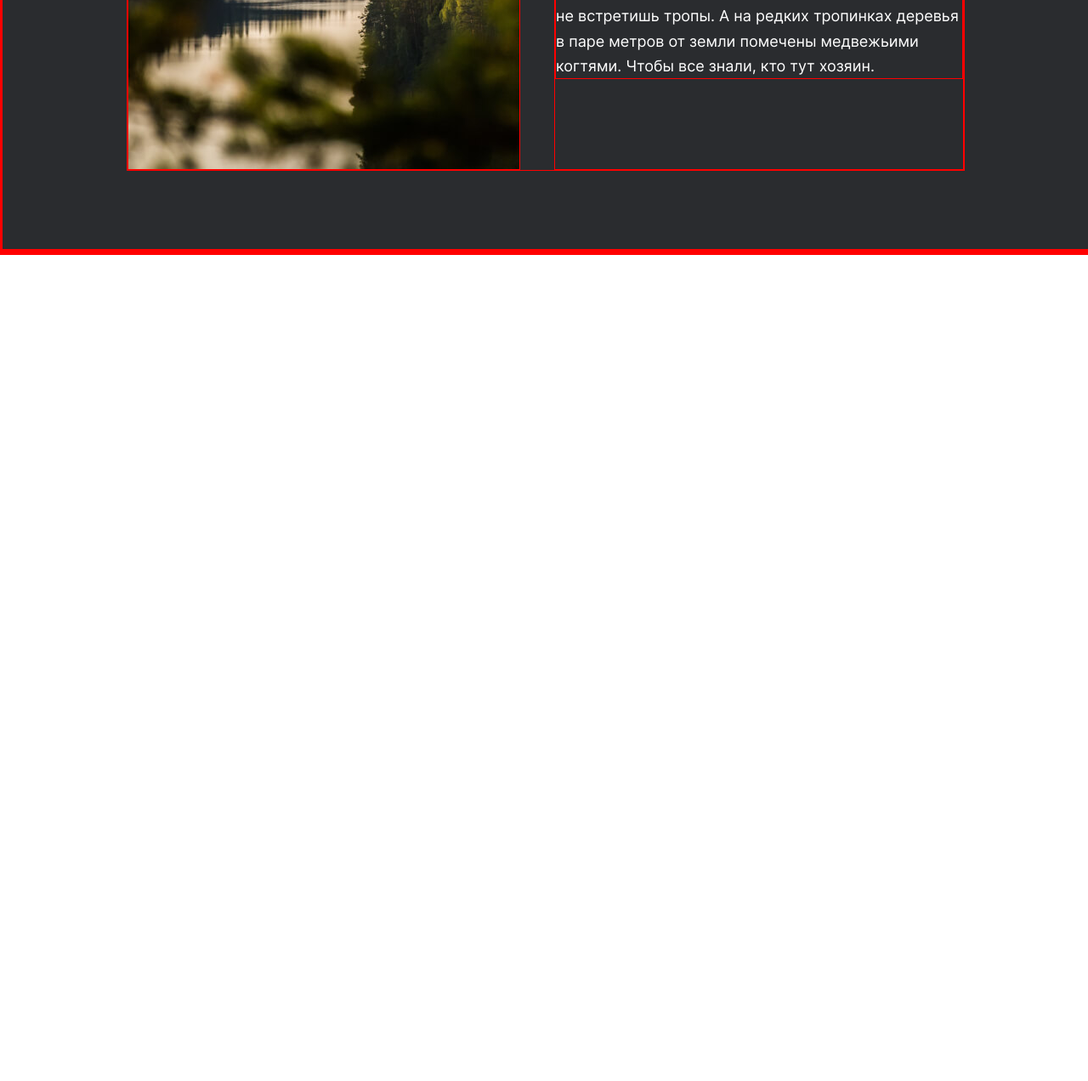
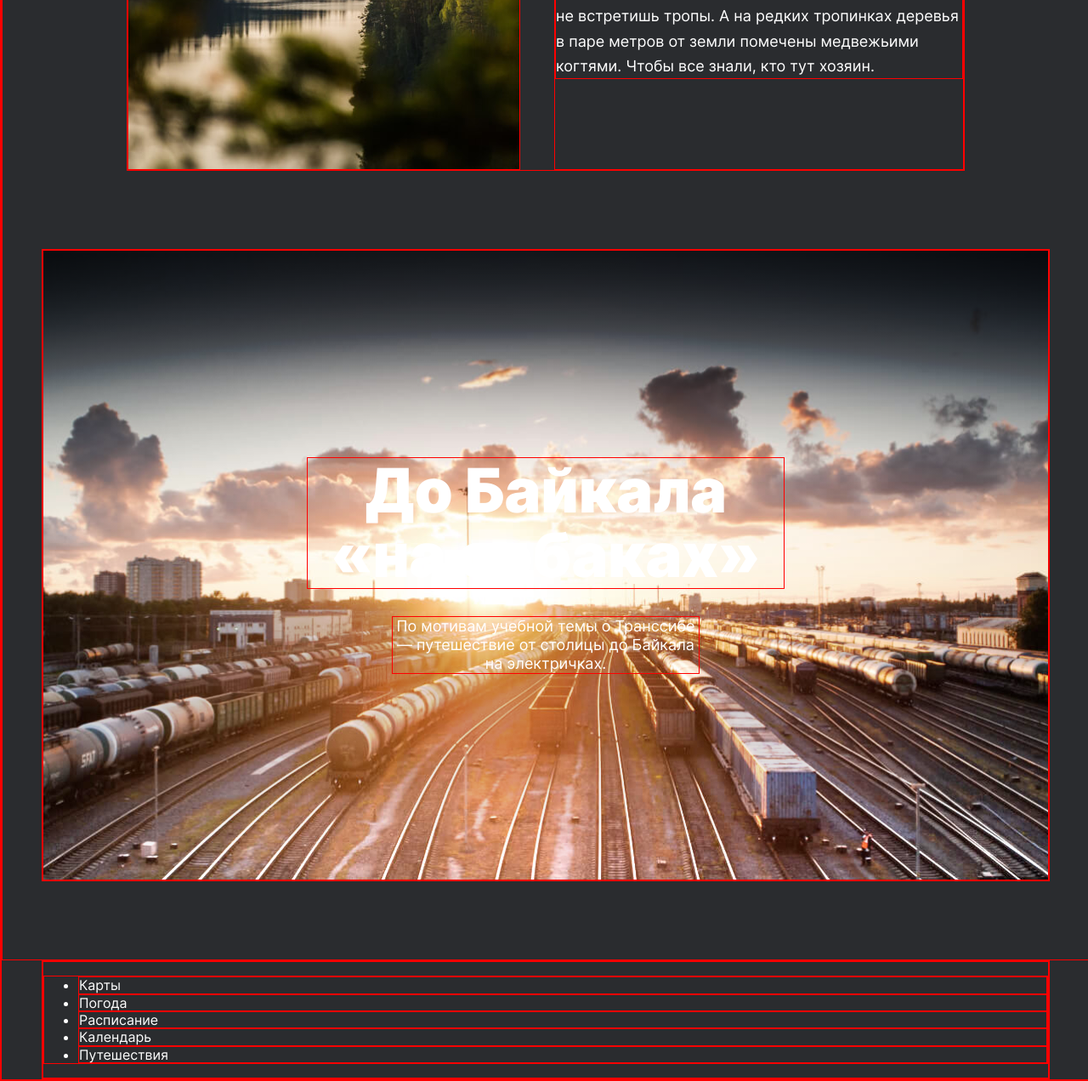
Before and after one commit to proehavshiy/russian-travel, a plain HTML site: page index.html in a window 1280 px wide. Shown: the part 5777-7049 px from the top of the page at 85% size. Before the commit the page ends 6077 px from the top, so only its background shows below. Drawn offline with Linux system fonts and the light colour scheme; files whose address does not match are found by name.

Commit message:
section places завершена (без затемнения)

```diff
--- /dev/null
+++ b/blocks/cover/__link/cover__link.css
@@ -0,0 +1,9 @@
+.cover__link {
+  color: #FFFFFF;
+  text-decoration-line: none;
+  min-height: inherit;
+  display: flex;
+  flex-direction: column;
+  justify-content: center;
+  align-items: center;
+}
--- /dev/null
+++ b/blocks/cover/__overlay/cover__overlay.css
@@ -0,0 +1,6 @@
+.cover__overlay {
+  background-color: #2A2C2F;
+  opacity: 0.3;
+  min-width: 1184px;
+  min-height: 740px;
+}
--- /dev/null
+++ b/blocks/cover/__subtitle/cover__subtitle.css
@@ -0,0 +1,10 @@
+.cover__subtitle {
+  margin: 0;
+  max-width: 360px;
+  font-style: normal;
+  font-weight: normal;
+  font-size: 18px;
+  line-height: 22px;
+  text-align: center;
+
+}
--- /dev/null
+++ b/blocks/cover/__title/cover__title.css
@@ -0,0 +1,11 @@
+.cover__title {
+  margin: 0;
+  margin-bottom: 32px;
+  max-width: 560px;
+  font-style: normal;
+  font-weight: 900;
+  font-size: 72px;
+  line-height: 1.06;
+  text-align: center;
+
+}
--- /dev/null
+++ b/blocks/cover/_background/cover_background.css
@@ -0,0 +1,28 @@
+.cover_background {
+  background-image: linear-gradient( #2A2C2F, white), url(../../../images/cover-background.jpg);
+  background-repeat: no-repeat;
+  background-size: cover;
+  background-blend-mode: overlay;
+}
+
+
+
+/*
+.cover::after {
+  content: "";
+  max-width: 1184px;
+  min-height: 740px;
+  position: absolute;
+  top: 0;
+  right: 0;
+  background: #2A2C2F;
+  opacity: 0.3;
+  box-shadow: inset 0 0 0 rgba(0,0,0,0.5);
+   background-blend-mode: overlay;
+   linear-gradient(rgba(42, 44, 47, 0.3)rgba(42, 44, 47, 0.3))
+
+     background-image: url(../../../images/cover-background.jpg);
+  background-repeat: no-repeat;
+  background-size: cover;
+}
+*/
--- /dev/null
+++ b/blocks/cover/cover.css
@@ -0,0 +1,5 @@
+.cover {
+  margin-bottom: 92px;
+  max-width: 1184px;
+  min-height: 740px;
+}
--- /dev/null
+++ b/blocks/footer/footer.css
@@ -0,0 +1,3 @@
+.footer {
+  max-width: 1184px;
+}
--- /dev/null
+++ b/blocks/page/__links/page__links.css
@@ -0,0 +1,4 @@
+.page__links:hover {
+  opacity: 0.8;
+  transition: opacity 0.5s;
+}
--- a/index.html
+++ b/index.html
@@ -11,8 +11,8 @@
         <header class="header page__wrap">
           <img class="header__logo" src="./images/header-logo.svg" alt="логотип Россия">
             <div class="header__lang-links">
-              <a class="header__lang-link" target="_blank" href="#">Ru</a>
-              <a class="header__lang-link" target="_blank" href="#">En</a>
+              <a class="header__lang-link page__links" target="_blank" href="#">Ru</a>
+              <a class="header__lang-link page__links" target="_blank" href="#">En</a>
             </div>
         </header>
         <main class="content">
@@ -85,7 +85,7 @@
                 <p class="places__url-heading">
                   URL
                 </p>
-                <a class="places__link" target="_blank" href="http://park-kosa.ru">park-kosa.ru</a>
+                <a class="places__link page__links" target="_blank" href="http://park-kosa.ru">park-kosa.ru</a>
               </nav>
               <img class="places__image" src="./images/places-kurshskaya-kosa.jpg" alt="Куршская коса">
               <div>
@@ -135,7 +135,7 @@
                 <p class="places__url-heading">
                   URL
                 </p>
-                <a class="places__link" target="_blank" href="https://www.facebook.com/vera.bashmakova/posts/10156011613718822">Facebook</a>
+                <a class="places__link page__links" target="_blank" href="https://www.facebook.com/vera.bashmakova/posts/10156011613718822">Facebook</a>
               </nav>
               <img class="places__image" src="./images/places-altay.jpg" alt="Алтай">
               <div>
@@ -160,7 +160,7 @@
                 <p class="places__url-heading">
                   URL
                 </p>
-                <a class="places__link" target="_blank" href="https://vk.com/baikalmile">https://vk.com/baikalmile</a>
+                <a class="places__link page__links" target="_blank" href="https://vk.com/baikalmile">https://vk.com/baikalmile</a>
               </nav>
               <img class="places__image" src="./images/places-winter-baikal.jpg" alt="Зимний Байкал">
               <div>
@@ -184,7 +184,7 @@
                 <p class="places__url-heading">
                   URL
                 </p>
-                <a class="places__link" target="_blank" href="http://vodlozero.ru">http://vodlozero.ru/</a>
+                <a class="places__link page__links" target="_blank" href="http://vodlozero.ru">http://vodlozero.ru/</a>
               </nav>
               <img class="places__image" src="./images/places-karelia.jpg" alt="Карелия">
               <div>
@@ -199,9 +199,28 @@
               </div>
             </article>
           </section>
-          <section class="cover"></section>
+          <section class="cover page__wrap cover_background page__links">
+            <a class="cover__link page__links" target="_blank" href="https://stampsy.com/na-elektrichkakh-do-baikala">
+                <h2 class="cover__title">
+                  До Байкала «на собаках»
+                </h2>
+                <p class="cover__subtitle">
+                  По мотивам учебной темы о Транссибе — путешествие от столицы до Байкала на электричках.
+                </p>
+            </a>
+          </section>
         </main>
-        <footer class="footer"></footer>
+        <footer class="footer page__wrap">
+          <nav>
+            <ul>
+              <li>Карты</li>
+              <li>Погода</li>
+              <li>Расписание</li>
+              <li>Календарь</li>
+              <li>Путешествия</li>
+            </ul>
+          </nav>
+        </footer>
       </div>
     </body>
 </html>
--- a/pages/index.css
+++ b/pages/index.css
@@ -7,6 +7,7 @@
 /*стили page*/
 @import url(../blocks/page/page.css);
 @import url(../blocks/page/__wrap/page__wrap.css);
+@import url(../blocks/page/__links/page__links.css);
   /*header*/
   @import url(../blocks/header/header.css);
   @import url(../blocks/header/__logo/header__logo.css);
@@ -36,3 +37,12 @@
   @import url(../blocks/places/__url-heading/places__url-heading.css);
   @import url(../blocks/places/__link/places__link.css);
   @import url(../blocks/places/__paragraph/places__paragraph.css);
+  /*section overlay*/
+  @import url(../blocks/cover/cover.css);
+  @import url(../blocks/cover/__title/cover__title.css);
+  @import url(../blocks/cover/__subtitle/cover__subtitle.css);
+  @import url(../blocks/cover/__overlay/cover__overlay.css);
+  @import url(../blocks/cover/_background/cover_background.css);
+  @import url(../blocks/cover/__link/cover__link.css);
+  /*footer*/
+  @import url(../blocks/footer/footer.css);
```
Also changed, not shown: images/cover-background.jpg (added).
